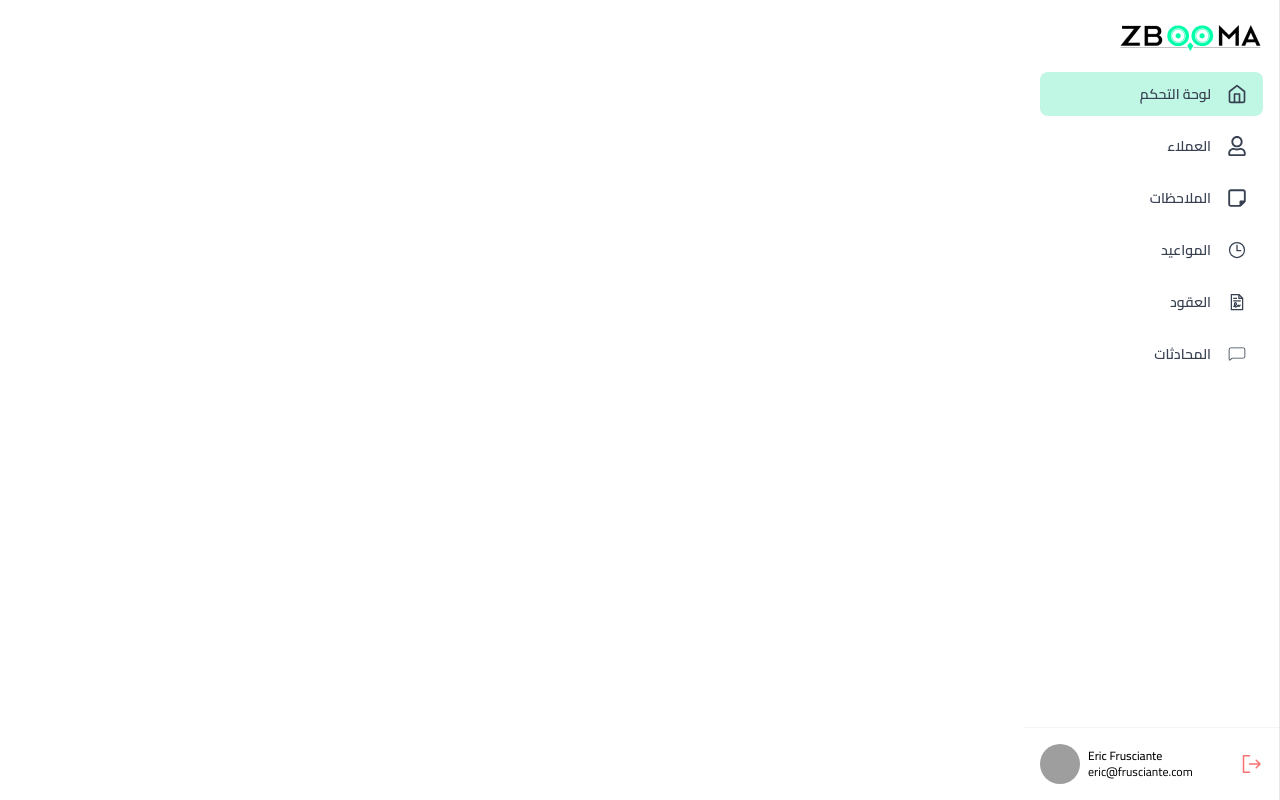
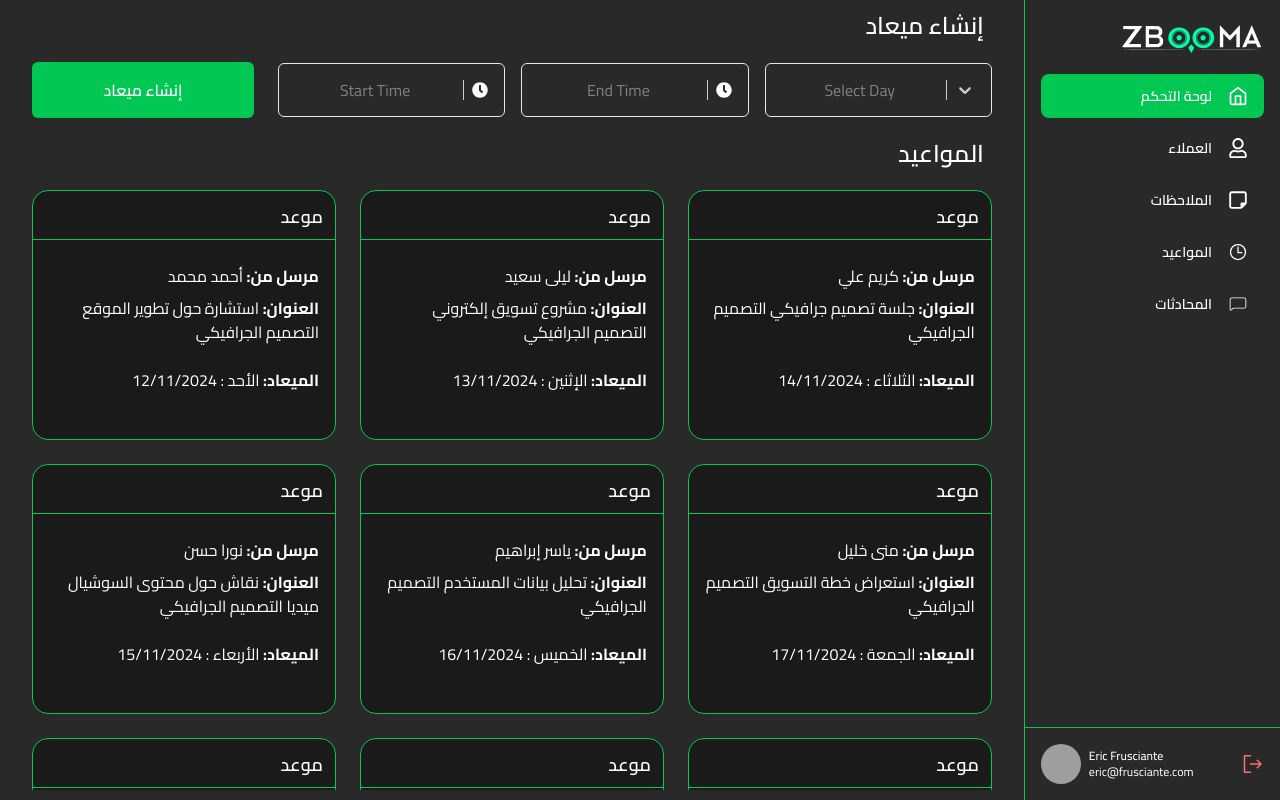
Before and after one commit to faresibrahim081/crm-system, a React (Vite) app: page / in a window 1280 px wide. Built offline with nearby package versions, Linux system fonts and the light colour scheme; grey boxes are pictures that could not be loaded.

Commit message:
appointment page

```diff
--- a/src/App.jsx
+++ b/src/App.jsx
@@ -4,13 +4,15 @@ import Register from "./Components/Forms/Register/Register";
 import "./App.css";
 import SideBar from "./Components/SideBar";
 import Home from "./Pages/Home";
+import Appointments from "./Pages/Appointments";
 
 function App() {
   return (
     <>
-      <SideBar />
+      {/* <SideBar /> */}
       {/* <Home/> */}
       {/* <Register /> */}
+      <Appointments />
     </>
   );
 }
--- /dev/null
+++ b/src/Components/AdminDashboard/Appointments/AppointmentsTable.jsx
@@ -0,0 +1,42 @@
+import React from "react";
+
+const Appointments = ({ clientTime = [] }) => {
+  return (
+    <div className="flex flex-col gap-5 justify-around items-center w-full">
+      <div className="flex justify-end items-center w-full pr-10">
+        <h1 className="text-white font-semibold text-2xl ">المواعيد</h1>
+      </div>
+
+      {/* Grid container */}
+      <div className="grid grid-cols-1 md:grid-cols-2 lg:grid-cols-3 gap-6 w-full px-8 overflow-y-auto h-[75vh]">
+        {clientTime.map((item, index) => (
+          <div
+            key={index}
+            className="bg-[#1a1a1a] text-white rounded-2xl border border-[#00c853] h-[250px] flex flex-col justify-start "
+          >
+            {/* Header */}
+            <div className="text-right font-semibold text-lg mb-2 border-b border-[#00c853] pb-2 w-full flex items-center justify-end p-3">
+              موعد
+            </div>
+
+            {/* Content */}
+            <div className="text-right p-4 flex flex-col justify-start items-end">
+              <p className="mb-2">
+                <span className="font-bold">مرسل من:</span> {item.sender}
+              </p>
+              <p className="mb-2">
+                <span className="font-bold">العنوان:</span> {item.title} التصميم
+                الجرافيكي
+              </p>
+              <p className="mt-4">
+                <span className="font-bold">الميعاد:</span> {item.appointment}
+              </p>
+            </div>
+          </div>
+        ))}
+      </div>
+    </div>
+  );
+};
+
+export default Appointments;
--- /dev/null
+++ b/src/Components/AdminDashboard/Appointments/CreateAppointment.jsx
@@ -0,0 +1,39 @@
+import React, { useState } from "react";
+import DatePicker from "react-datepicker";
+import "react-datepicker/dist/react-datepicker.css";
+import DateTimePicker from "../Appointments/DateTimePicker";
+
+const CreateAppointment = () => {
+  const [selectedDate, setSelectedDate] = useState(null);
+  const [selectedTime, setSelectedTime] = useState(null);
+  const [selectedAppointment, setSelectedAppointment] = useState("");
+
+  const appointmentOptions = [
+    "السبت",
+    "الاحد",
+    "الاثنين",
+    "الثلثاء",
+    "الاربعاء",
+    "الخميس",
+    "الجمعة ",
+  ];
+
+  return (
+    <div className="flex flex-col gap-5 justify-around items-center w-full">
+      <div className="flex justify-end items-center w-full pr-10">
+        <h1 className="text-white font-semibold text-2xl">إنشاء ميعاد</h1>
+      </div>
+      <div className="grid grid-cols-1 md:grid-cols-2 lg:grid-cols-4 gap-6 w-full px-8 items-center">
+        {/* Button */}
+        <button className="bg-[#00c853] hover:bg-[#0F430F] duration-300 text-white font-semibold py-2 px-4 rounded-md h-14">
+          إنشاء ميعاد
+        </button>
+        <div className="col-span-3 w-full">
+          <DateTimePicker />
+        </div>
+      </div>
+    </div>
+  );
+};
+
+export default CreateAppointment;
--- /dev/null
+++ b/src/Components/AdminDashboard/Appointments/DateTimePicker.jsx
@@ -0,0 +1,121 @@
+import React, { useState } from "react";
+import Select, { components } from "react-select";
+import { FaClock } from "react-icons/fa";
+
+const timeOptions = [];
+
+// Add 9:00 AM to 11:00 AM
+for (let h = 9; h < 12; h++) {
+  timeOptions.push({
+    value: `${String(h).padStart(2, "0")}:00 AM`,
+    label: `${String(h).padStart(2, "0")}:00 AM`,
+  });
+}
+
+// Add 12:00 PM to 5:00 PM
+for (let h = 12; h <= 17; h++) {
+  const hour = h > 12 ? h - 12 : h;
+  timeOptions.push({
+    value: `${String(hour).padStart(2, "0")}:00 PM`,
+    label: `${String(hour).padStart(2, "0")}:00 PM`,
+  });
+}
+
+const dayOptions = [
+  { value: "Saturday", label: "Saturday" },
+  { value: "Sunday", label: "Sunday" },
+  { value: "Monday", label: "Monday" },
+  { value: "Tuesday", label: "Tuesday" },
+  { value: "Wednesday", label: "Wednesday" },
+  { value: "Thursday", label: "Thursday" },
+  { value: "Friday", label: "Friday" },
+];
+
+const DropdownIndicator = (props) => (
+  <components.DropdownIndicator {...props}>
+    <FaClock style={{ color: "white" }} />
+  </components.DropdownIndicator>
+);
+
+const DateTimePicker = () => {
+  const [startTime, setStartTime] = useState(null);
+  const [endTime, setEndTime] = useState(null);
+  const [day, setDay] = useState(null);
+
+  const customStyles = {
+    control: (base) => ({
+      ...base,
+      width: "100%",
+      minHeight: "auto",
+      textAlign: "center",
+      backgroundColor: "#292929",
+      border: "none",
+      boxShadow: "none",
+      "&:hover": {
+        border: "none",
+      },
+    }),
+    menu: (base) => ({
+      ...base,
+      width: "100%",
+      backgroundColor: "#292929",
+      color: "white",
+    }),
+    option: (base, state) => ({
+      ...base,
+      textAlign: "center",
+      color: "white",
+      backgroundColor: state.isFocused ? "#00c853" : "#292929",
+      cursor: "pointer",
+    }),
+    singleValue: (base) => ({
+      ...base,
+      textAlign: "center",
+      color: "white",
+    }),
+  };
+
+  return (
+    <div className="flex flex-col md:flex-row items-center md:items-center justify-between w-full space-y-4 md:space-y-0 md:space-x-4 mx-auto">
+      {/* Start Time */}
+      <div className="flex-1 w-full">
+        <Select
+          options={timeOptions}
+          value={startTime}
+          onChange={setStartTime}
+          placeholder="Start Time"
+          styles={customStyles}
+          className="border p-2 rounded-md text-white"
+          components={{ DropdownIndicator }}
+        />
+      </div>
+
+      {/* End Time */}
+      <div className="flex-1 w-full">
+        <Select
+          options={timeOptions}
+          value={endTime}
+          onChange={setEndTime}
+          placeholder="End Time"
+          styles={customStyles}
+          className="border p-2 rounded-md text-white"
+          components={{ DropdownIndicator }}
+        />
+      </div>
+
+      {/* Day Picker */}
+      <div className="flex-1 w-full">
+        <Select
+          options={dayOptions}
+          value={day}
+          onChange={setDay}
+          placeholder="Select Day"
+          styles={customStyles}
+          className="border p-2 rounded-md text-white"
+        />
+      </div>
+    </div>
+  );
+};
+
+export default DateTimePicker;
--- /dev/null
+++ b/src/Components/AdminDashboard/Appointments/Search.jsx
@@ -0,0 +1,12 @@
+import React from 'react'
+
+const Search = ({clientTime}) => {
+  return (
+    <div>
+
+
+    </div>
+  )
+}
+
+export default Search
--- a/src/Components/SideBar.jsx
+++ b/src/Components/SideBar.jsx
@@ -1,46 +1,62 @@
 import React, { useState } from "react";
 import logo from "../assets/Media/logo.png";
+import logo1 from "../assets/Media/logo (2).png";
 import { LuHome } from "react-icons/lu";
 import { FaRegUser } from "react-icons/fa";
 import { FaRegNoteSticky } from "react-icons/fa6";
 import { IoTimeOutline } from "react-icons/io5";
-import { LiaFileContractSolid } from "react-icons/lia";
 import { CiChat1 } from "react-icons/ci";
 import { PiSignOut } from "react-icons/pi";
+import { FiMenu } from "react-icons/fi"; // Menu icon for mobile
 
 const SideBar = () => {
+  const [isOpen, setIsOpen] = useState(false); // Sidebar open/close state
+  const [activeLink, setActiveLink] = useState("لوحة التحكم");
+
   const links = [
     { title: "لوحة التحكم", icon: LuHome },
     { title: "العملاء", icon: FaRegUser },
     { title: "الملاحظات", icon: FaRegNoteSticky },
     { title: "المواعيد", icon: IoTimeOutline },
-    { title: "العقود", icon: LiaFileContractSolid },
     { title: "المحادثات", icon: CiChat1 },
   ];
-
-  const [activeLink, setActiveLink] = useState("لوحة التحكم");
 
   const handleLinkClick = (link) => {
     setActiveLink(link);
   };
 
   return (
-    <div className="flex w-64 h-screen flex-col justify-between border-e right-0 absolute">
+    <>
+      {/* Mobile Menu Button */}
+      <button
+        className="md:hidden fixed top-4 right-4 z-50 p-2 text-white bg-[#00c853] rounded-md"
+        onClick={() => setIsOpen(!isOpen)}
+      >
+        <FiMenu size={24} />
+      </button>
+
+      {/* Sidebar */}
+      <div
+        className={`fixed md:relative md:flex w-80 h-screen flex-col justify-between right-0 bg-[#292929] border-l border-[#00c853] transition-transform duration-300 transform ${
+          isOpen ? "translate-x-0" : "translate-x-full"
+        } md:translate-x-0 z-40`}
+      >
         <div className="px-4 py-6 flex flex-col justify-center items-end w-full space-y-5">
+          {/* Logo */}
           <span className="grid place-content-center rounded-lg text-xs text-gray-600">
-          <img src={logo} />
+            <img src={logo1} alt="Logo" />
           </span>
 
+          {/* Links */}
           <div className="space-y-2 w-full flex flex-col items-end">
             {links.map((link, i) => (
-            <ul className="space-y-1 w-full text-right">
-              <li key={i}>
+              <ul key={i} className="space-y-1 w-full text-right">
+                <li>
                   <a
                     href="#"
-                  className={`flex items-center justify-end gap-2 rounded-lg px-4 py-3 text-sm text-gray-700 font-semibold
-                    ${
+                    className={`flex items-center justify-end gap-2 rounded-lg px-4 py-3 text-sm text-white font-semibold ${
                       activeLink === link.title
-                        ? "bg-[#BFF6E4] text-[#016643]"
+                        ? "bg-[#00c853] text-[#016643]"
                         : ""
                     }`}
                     onClick={() => handleLinkClick(link.title)}
@@ -54,31 +70,36 @@ const SideBar = () => {
           </div>
         </div>
 
-      {/* PROFILE_HERE */}
-      <div className="sticky inset-x-0 bottom-0 border-t border-gray-100 flex items-center justify-between">
+        {/* Profile and Logout */}
+        <div className="sticky inset-x-0 bottom-0 border-t border-[#00c853] flex items-center justify-between p-4 mt-80">
           <a
             href="#"
-          className="flex items-center gap-2 bg-white p-4 hover:bg-gray-50"
+            className="flex items-center gap-2 bg-[#292929] hover:bg-[#333] text-white"
           >
             <img
-            alt=""
+              alt="Profile"
               src="https://images.unsplash.com/photo-1600486913747-55e5470d6f40?ixlib=rb-1.2.1&ixid=MnwxMjA3fDB8MHxwaG90by1wYWdlfHx8fGVufDB8fHx8&auto=format&fit=crop&w=1770&q=80"
-            className="size-10 rounded-full object-cover"
+              className="w-10 h-10 rounded-full object-cover"
             />
-
-          <div className="">
-            <p className="text-xs">
+            <div className="text-xs">
               <strong className="block font-medium">Eric Frusciante</strong>
-
               <span> eric@frusciante.com </span>
-            </p>
             </div>
           </a>
-        <span className="text-2xl p-4 text-red-400 hover:text-red-700 cursor-pointer">
+          <span className="text-2xl text-red-400 hover:text-red-700 cursor-pointer">
             <PiSignOut />
           </span>
         </div>
       </div>
+
+      {/* Overlay for mobile when sidebar is open */}
+      {isOpen && (
+        <div
+          className="fixed inset-0 bg-black opacity-50 z-30 md:hidden"
+          onClick={() => setIsOpen(false)}
+        ></div>
+      )}
+    </>
   );
 };
 
--- a/src/Pages/Appointments.jsx
+++ b/src/Pages/Appointments.jsx
@@ -0,0 +1,67 @@
+import React from "react";
+import Search from "../Components/AdminDashboard/Appointments/Search";
+import CreateAppointment from "../Components/AdminDashboard/Appointments/CreateAppointment";
+import AppointmentsTable from "../Components/AdminDashboard/Appointments/AppointmentsTable";
+import SideBar from "../Components/SideBar";
+
+const Appointments = () => {
+  const clientTime = [
+    {
+      sender: "أحمد محمد",
+      title: "استشارة حول تطوير الموقع",
+      appointment: "الأحد : 12/11/2024",
+    },
+    {
+      sender: "ليلى سعيد",
+      title: "مشروع تسويق إلكتروني",
+      appointment: "الإثنين : 13/11/2024",
+    },
+    {
+      sender: "كريم علي",
+      title: "جلسة تصميم جرافيكي",
+      appointment: "الثلاثاء : 14/11/2024",
+    },
+    {
+      sender: "نورا حسن",
+      title: "نقاش حول محتوى السوشيال ميديا",
+      appointment: "الأربعاء : 15/11/2024",
+    },
+    {
+      sender: "ياسر إبراهيم",
+      title: "تحليل بيانات المستخدم",
+      appointment: "الخميس : 16/11/2024",
+    },
+    {
+      sender: "منى خليل",
+      title: "استعراض خطة التسويق",
+      appointment: "الجمعة : 17/11/2024",
+    },
+    {
+      sender: "منى خليل",
+      title: "استعراض خطة التسويق",
+      appointment: "الجمعة : 17/11/2024",
+    },
+    {
+      sender: "منى خليل",
+      title: "استعراض خطة التسويق",
+      appointment: "الجمعة : 17/11/2024",
+    },
+    {
+      sender: "منى خليل",
+      title: "استعراض خطة التسويق",
+      appointment: "الجمعة : 17/11/2024",
+    },
+  ];
+
+  return (
+    <div className="w-full h-screen flex ">
+      <div className="flex flex-col justify-around  items-center w-full bg-[#292929] overflow-auto">
+        <CreateAppointment />
+        <AppointmentsTable clientTime={clientTime} />
+      </div>
+      <SideBar />
+    </div>
+  );
+};
+
+export default Appointments;
--- a/src/index.css
+++ b/src/index.css
@@ -5,7 +5,9 @@
 
 * {
   font-family: "Cairo", sans-serif;
+}
 
-
-
+html {
+  scroll-behavior: smooth;
+  background-color: #292929;
 }
--- a/tailwind.config.js
+++ b/tailwind.config.js
@@ -23,7 +23,7 @@ module.exports = {
     },
   },
   daisyui: {
-    themes: [],
+    themes: [""],
   },
   plugins: [
     require("daisyui")
```
Also changed, not shown: package.json (+5 -3 lines), src/assets/Media/logo (2).png (added), 1 other file (tests, documents, lock files or other folders). Lines whose indentation alone changed are shown as unchanged.
